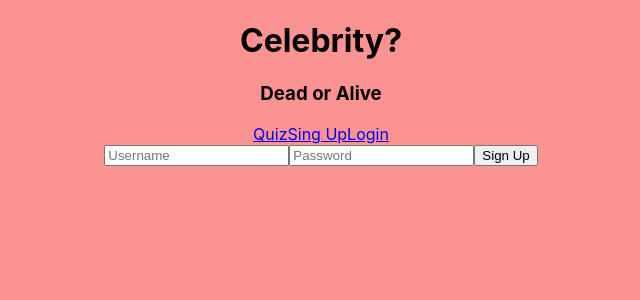
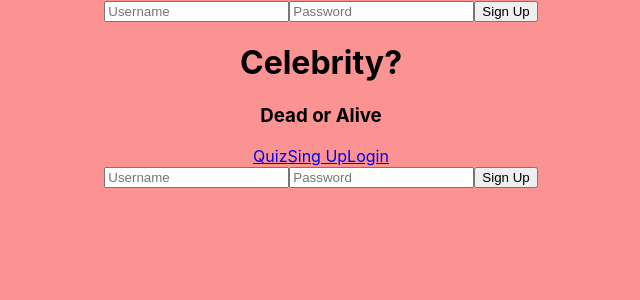
Before and after one commit to Buildweek-Dead-Celebrities/Frontend, a React (Create React App) app in the folder celeb-doa/: page /sign-up in a window 1280 px wide. Shown: the top 300 px of the page, without its empty margins (319-959 px from the left). Built offline with nearby package versions, Linux system fonts and the light colour scheme; a web font is replaced by a local one.

Commit message:
Sign up done

```diff
--- a/celeb-doa/src/App.js
+++ b/celeb-doa/src/App.js
@@ -1,16 +1,19 @@
 import React from "react";
 import { BrowserRouter as Router, Switch, Link, Route } from "react-router-dom";
 import Login from "./components/Login";
+import SignUp from './components/SignUp';
+import Body from "./components/index";
 
 import "./App.css";
 
-import Body from "./components/index";
+
 
 function App() {
   return (
     <Router>
       <div className="App">
         <Route path="/login" component={Login} />
+        <Route path="/sign-up" component={SignUp} />
         <Body />
       </div>
     </Router>
```
